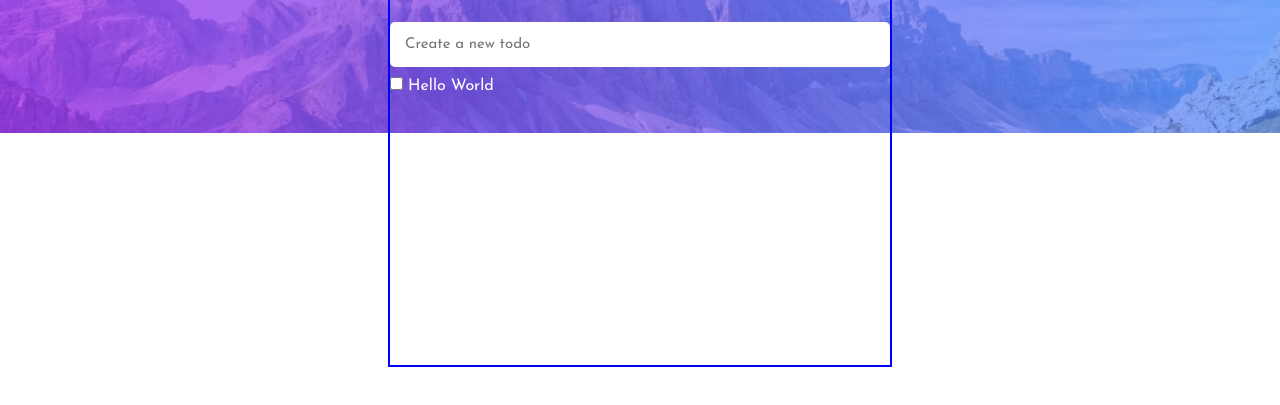
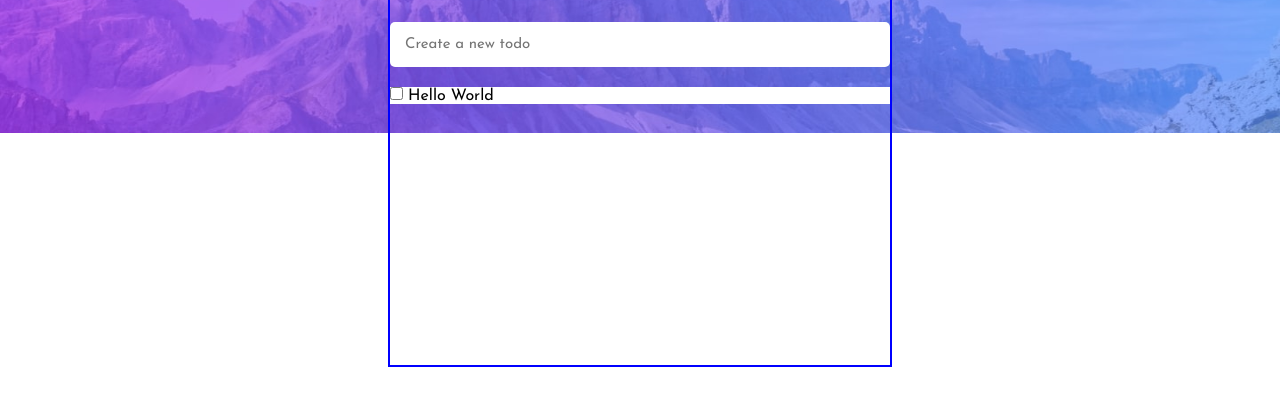
Before and after one commit to SyedMughisHussain/Web-Projects, a website: page todo-app-main/index.html in a window 1280 px wide. Shown: the part 97-502 px from the top of the page. Drawn offline with Linux system fonts and the light colour scheme; a web font is replaced by a local one.

Commit message:
Changes Made

```diff
--- a/todo-app-main/style.css
+++ b/todo-app-main/style.css
@@ -30,5 +30,9 @@ h1{
     font-size: 15px;
 }
 .items{
-    margin-top: 10px;
+    margin-top: 20px;
 }
+.check{
+  background-color: white;
+  color: black;
+}
```
